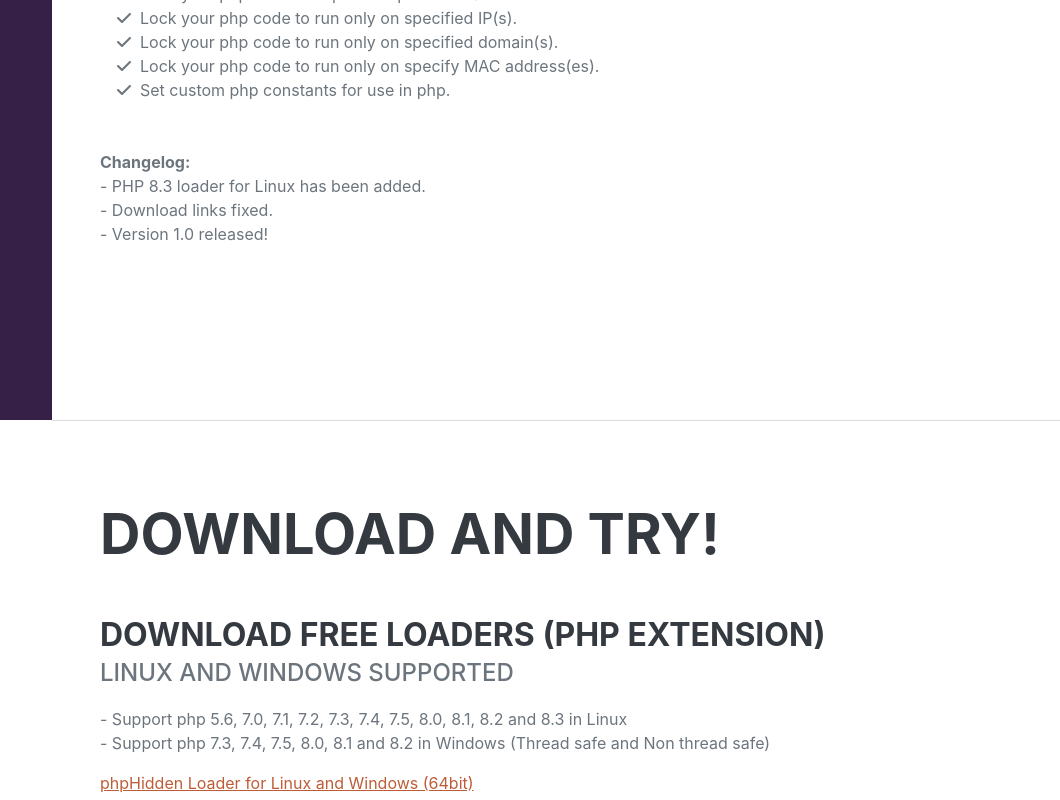
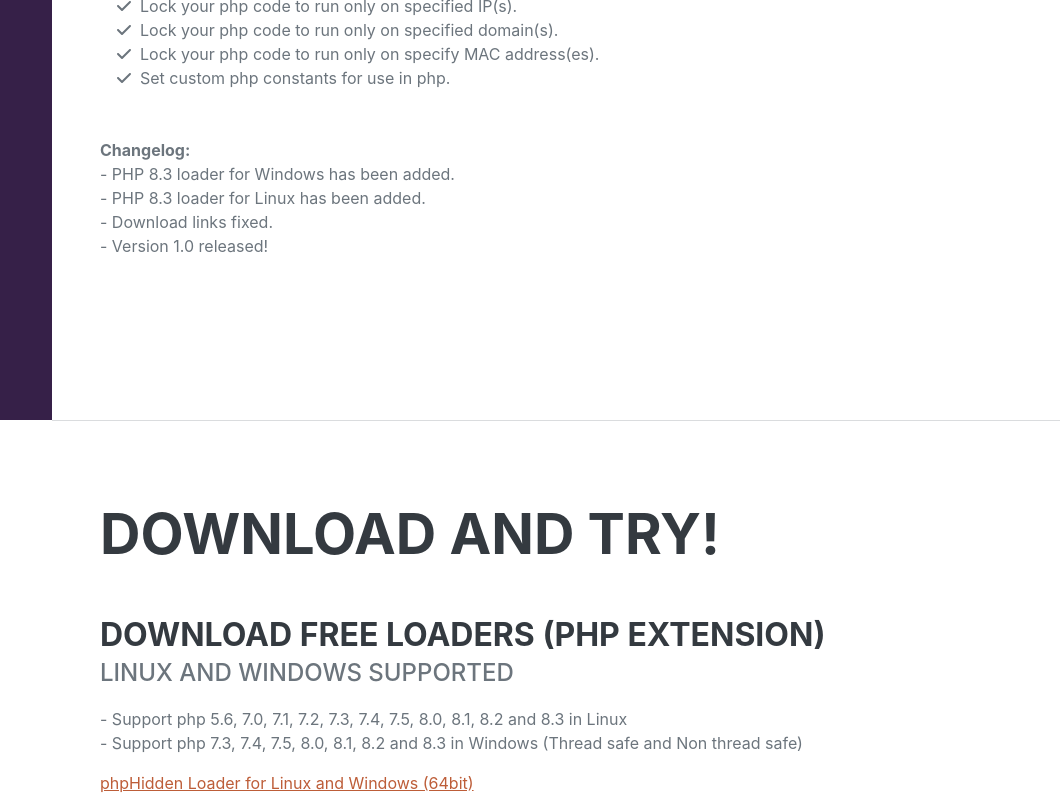
Before and after one commit to phphidden/phphidden.github.io, a plain HTML site: page index.html in a window 1280 px wide. Shown: the part 380-1180 px from the top of the page, 220-1280 px from the left. Drawn offline with nearby package versions, Linux system fonts and the light colour scheme; a web font is replaced by a local one.

Commit message:
php8.3 win loader

```diff
--- a/index.html
+++ b/index.html
@@ -81,6 +81,7 @@
                     </ul>
                     <br><br>
                     <p><strong>Changelog:</strong><br>
+						- PHP 8.3 loader for Windows has been added.<br>
 						- PHP 8.3 loader for Linux has been added.<br>
 						- Download links fixed.<br>
 						- Version 1.0 released!
@@ -97,7 +98,7 @@
                             <h3 class="mb-0">Download Free Loaders (PHP Extension)</h3>
                             <div class="subheading mb-3">Linux and Windows supported</div>
 							<p>- Support php 5.6, 7.0, 7.1, 7.2, 7.3, 7.4, 7.5, 8.0, 8.1, 8.2 and 8.3 in Linux<br>
-							- Support php 7.3, 7.4, 7.5, 8.0, 8.1 and 8.2 in Windows (Thread safe and Non thread safe)</p>
+							- Support php 7.3, 7.4, 7.5, 8.0, 8.1, 8.2 and 8.3 in Windows (Thread safe and Non thread safe)</p>
                             <p><a href="./download/phphidden-loaders-1.1.zip">phpHidden Loader for Linux and Windows (64bit)</a></p>
                         </div>
                     </div>
```
Also changed, not shown: 1 other file.
